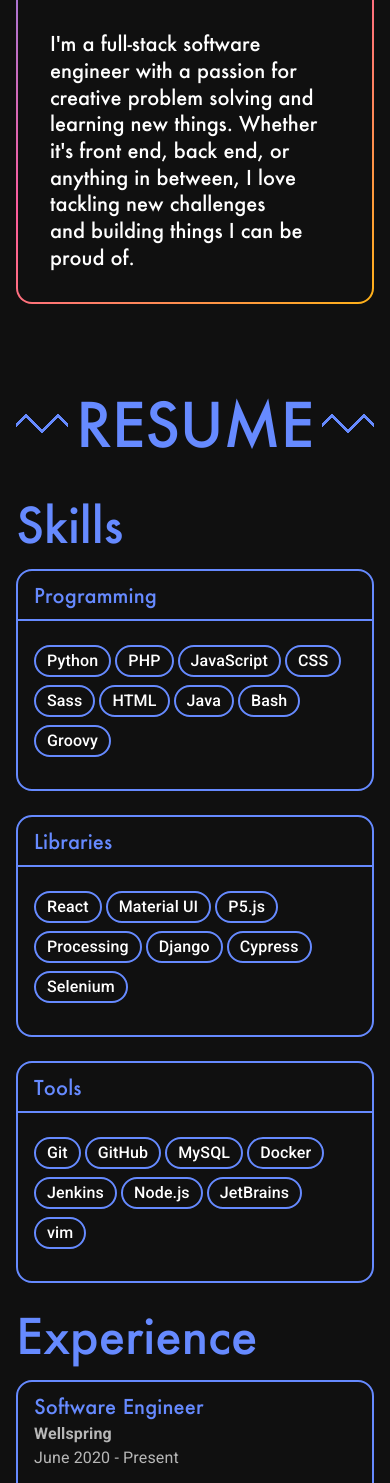
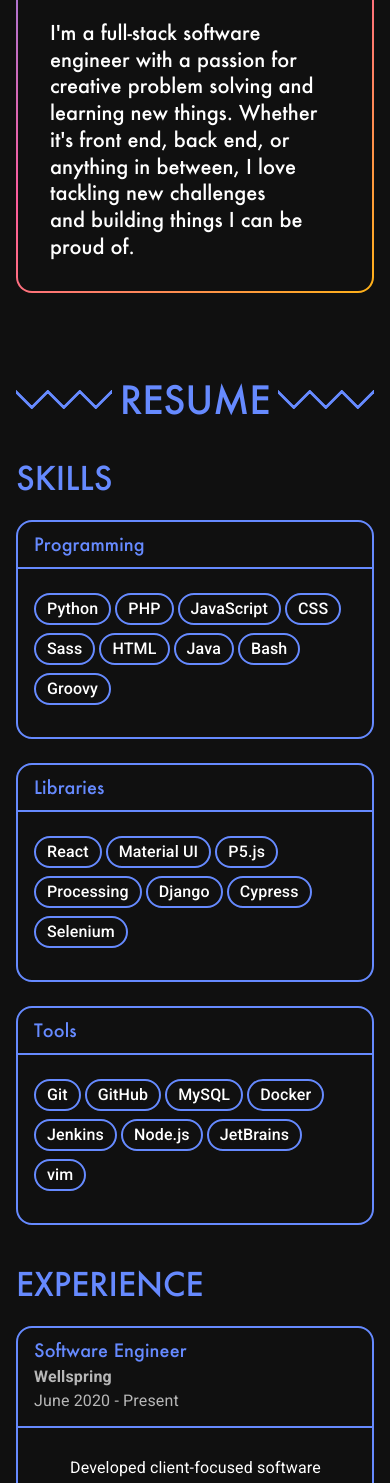
Before and after one commit to connordelacruz/connordelacruz.github.io, a React (Vite) app: page / in a window 390 px wide. Shown: the part 453-1936 px from the top of the page. Built offline with nearby package versions, Linux system fonts and the light colour scheme.

Commit message:
responsive fonts!

```diff
--- a/src/components/ResumeSection.jsx
+++ b/src/components/ResumeSection.jsx
@@ -104,6 +104,16 @@ const experience = [
 ]
 
 // ================================================================================
+// Constants
+// ================================================================================
+
+// Common styles for Resume sub-headers
+const RESUME_SUBHEADER_SX = {
+  textTransform: 'uppercase',
+  mb: 3,
+}
+
+// ================================================================================
 // Components
 // ================================================================================
 
@@ -163,7 +173,15 @@ export const SkillCards = ({
                            }) => {
   return (
     <Box>
-      <Typography variant="h3" color={color}>Skills</Typography>
+      <Typography
+        variant="h3"
+        color={color}
+        sx={{
+          ...RESUME_SUBHEADER_SX,
+        }}
+      >
+        Skills
+      </Typography>
       <Grid
         container
         spacing={{xs: THEME_CONTENT_STACK_SPACING, md: 2}}
@@ -315,8 +333,18 @@ export const ResumeSection = ({
         {/*Skills*/}
         <SkillCards skillCardProps={skillsContent} color={color}/>
 
-        <Box id="resume-experience">
-          <Typography variant="h3" color={color}>Experience</Typography>
+        <Box>
+          <Typography
+            variant="h3"
+            color={color}
+            sx={{
+              ...RESUME_SUBHEADER_SX,
+              // Little extra margin on top to separate it from skills section
+              mt: 2,
+            }}
+          >
+            Experience
+          </Typography>
           <Stack spacing={THEME_CONTENT_STACK_SPACING}>
             {experienceContent.map((props, i) =>
               <ExperienceCard key={i} color={color} {...props}/>
--- a/src/components/Theme.jsx
+++ b/src/components/Theme.jsx
@@ -1,7 +1,7 @@
 // ================================================================================
 // Theme
 // ================================================================================
-import { createTheme } from '@mui/material'
+import { createTheme, responsiveFontSizes } from '@mui/material'
 // TODO: also import bold?
 import FuturaMediumTtf from '../fonts/Futura-Medium.ttf'
 
@@ -264,9 +264,14 @@ const baseTheme = createTheme({
 })
 
 // ================================================================================
+// Responsive font sizes
+// ================================================================================
+const responsiveFontTheme = responsiveFontSizes(baseTheme)
+
+// ================================================================================
 // Full Theme with Custom Palette
 // ================================================================================
-export const theme = createTheme(baseTheme, {
+export const theme = createTheme(responsiveFontTheme, {
   palette: {
     // --------------------------------------------------------------------------------
     // Brand Colors
```
